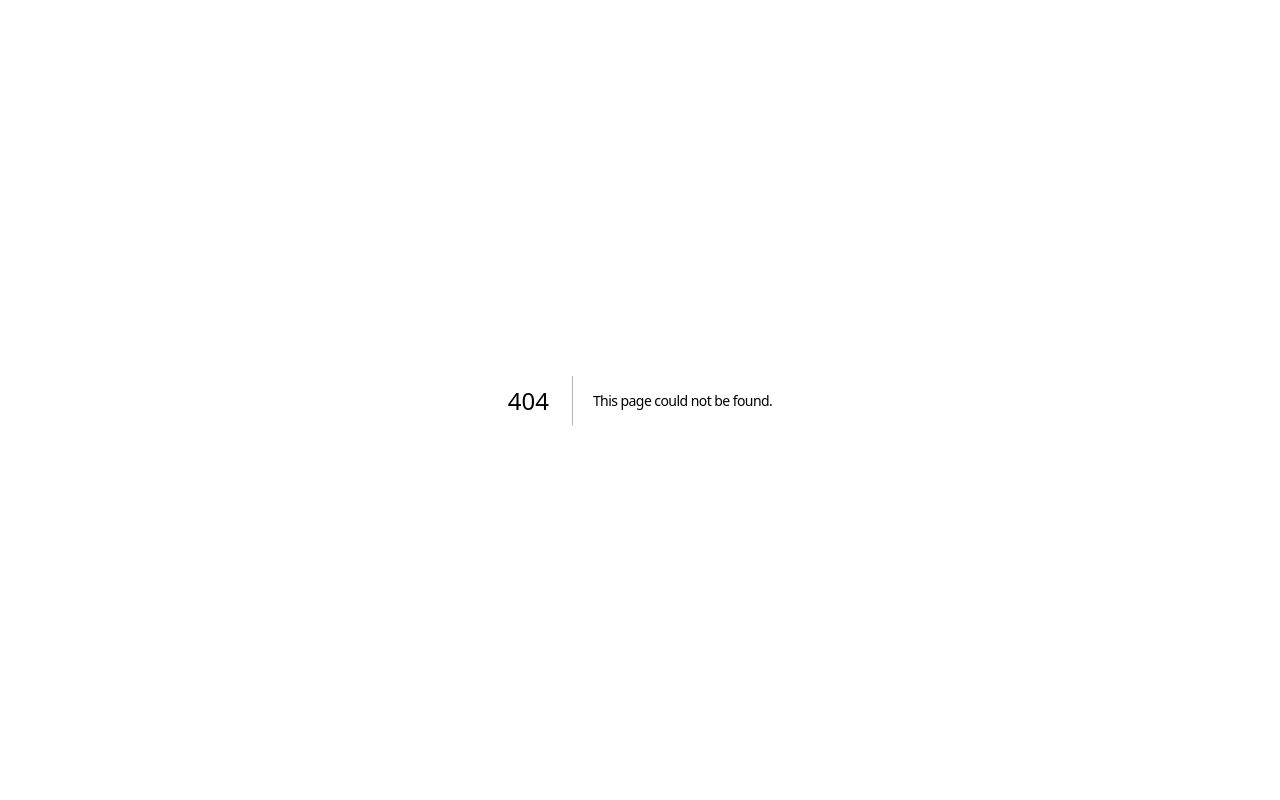
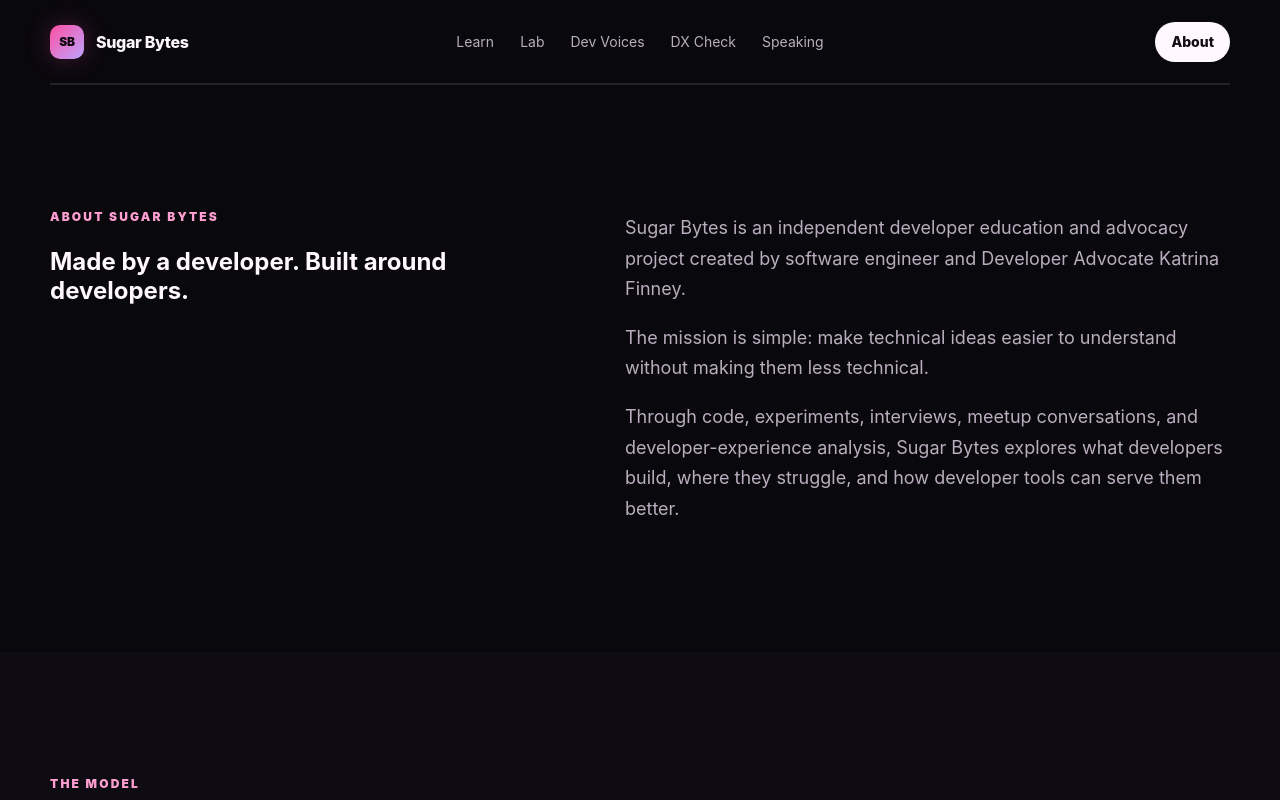
Before and after one commit to KatrinaFinney/sugar-bytes, a Next.js app: page /about in a window 1280 px wide. Before the commit this address had no page. Shown: the top 800 px of the page. Built offline with nearby package versions, Linux system fonts and the light colour scheme.

Commit message:
Add About page

```diff
--- /dev/null
+++ b/app/about/page.tsx
@@ -0,0 +1,10 @@
+export default function AboutPage() {
+  return (
+    <main>
+      <header className="site-header"><a className="brand" href="/"><span className="brand-mark">SB</span><span>Sugar Bytes</span></a><nav className="nav"><a href="/learn">Learn</a><a href="/lab">Lab</a><a href="/dev-voices">Dev Voices</a><a href="/dx-check">DX Check</a><a href="/speaking">Speaking</a></nav><a className="button button-small" href="/about">About</a></header>
+      <section className="section about-section"><div><p className="kicker">ABOUT SUGAR BYTES</p><h1>Made by a developer. Built around developers.</h1></div><div><p>Sugar Bytes is an independent developer education and advocacy project created by software engineer and Developer Advocate Katrina Finney.</p><p>The mission is simple: make technical ideas easier to understand without making them less technical.</p><p>Through code, experiments, interviews, meetup conversations, and developer-experience analysis, Sugar Bytes explores what developers build, where they struggle, and how developer tools can serve them better.</p></div></section>
+      <section className="section muted-section"><div className="section-heading"><p className="kicker">THE MODEL</p><h2>Teach. Build. Listen. Advocate.</h2><p>Technical education starts the conversation. Experiments create evidence. Developer voices reveal patterns. Advocacy turns those patterns into useful insight for both developers and product teams.</p></div><div className="program-grid"><article className="program-card"><p className="kicker">TEACH</p><h3>Make difficult ideas usable.</h3></article><article className="program-card"><p className="kicker">BUILD</p><h3>Prove it with runnable examples.</h3></article><article className="program-card"><p className="kicker">LISTEN</p><h3>Center real developer experience.</h3></article></div></section>
+      <footer><div className="brand"><span className="brand-mark">SB</span><span>Sugar Bytes</span></div><p>Build better. Understand deeper.</p><p>© 2026 Sugar Bytes</p></footer>
+    </main>
+  );
+}
```
